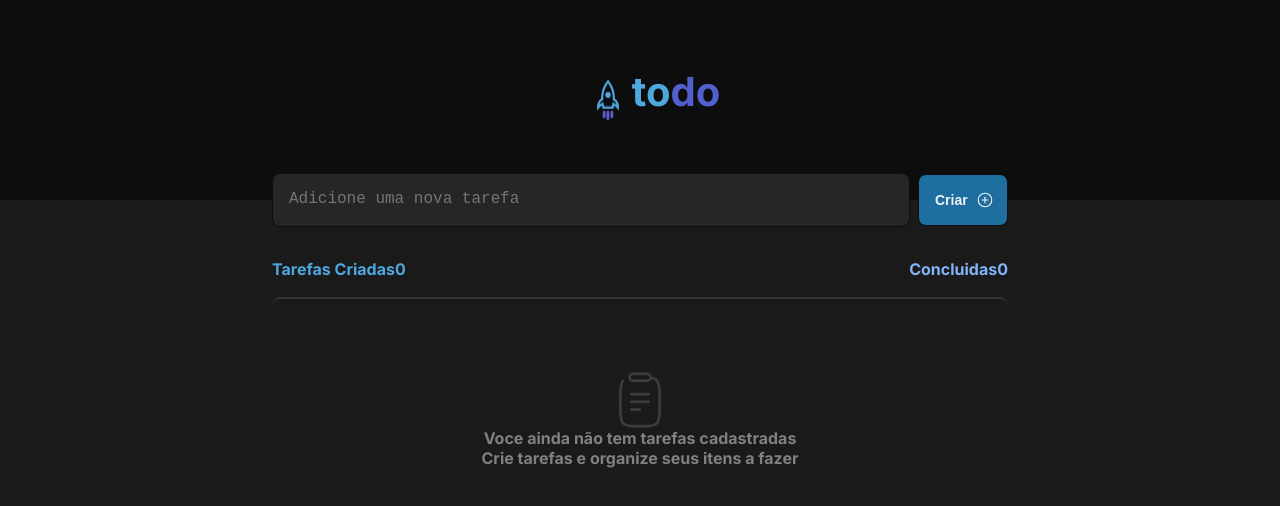
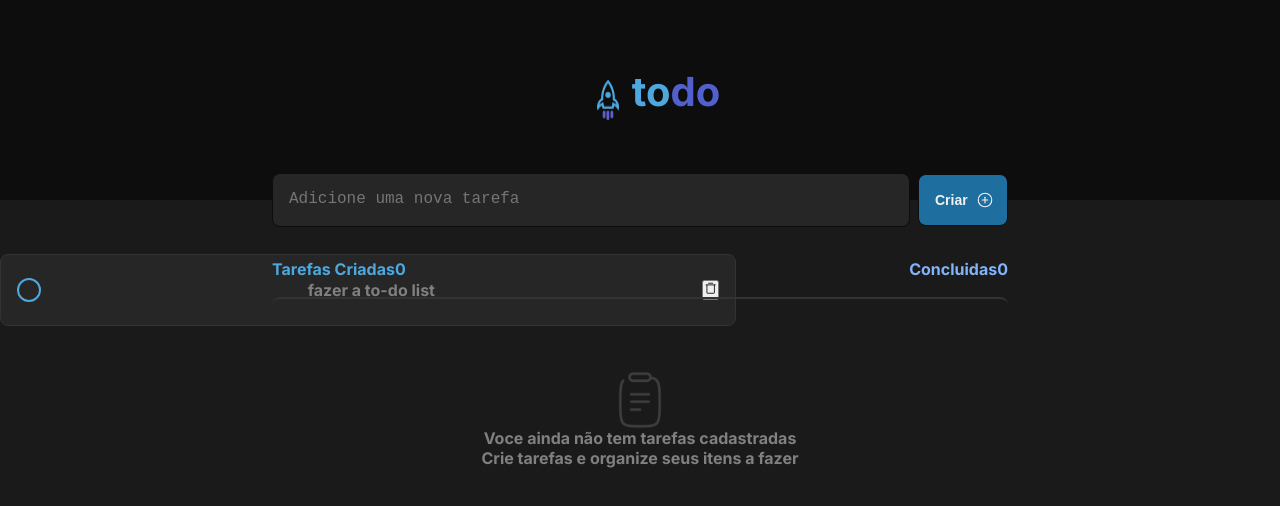
Before and after one commit to ithauront/ToDoList, a React (Vite) app: page / in a window 1280 px wide. Shown: the top 506 px of the page. Built offline with nearby package versions, Linux system fonts and the light colour scheme.

Commit message:
checkbox
checkbox add and styled

```diff
--- a/src/components/tasks.module.css
+++ b/src/components/tasks.module.css
@@ -56,3 +56,54 @@
 .empty p strong {
     font-weight: 700;
 }
+
+.aside {
+    gap: 0.75rem;
+}
+
+.list {
+    width: 46rem;
+    height: 4.5rem;
+    padding: 1rem;
+    border-radius: 8px;
+
+    background: var(--gray-500);
+    border: 1px solid var(--gray-400);
+
+    display: flex;
+    justify-content: space-between;
+    align-items: center;
+
+}
+
+.checkbox {
+    width: 1.5rem;
+    height: 1.5rem;
+    border-radius: 50%;
+    border: 2px solid var(--blue);
+    appearance: none;
+    cursor: pointer;
+    background-color: transparent;
+  }
+
+  .checkbox:hover{
+    border: 2px solid var(--blue-dark);
+  }
+
+  .checkbox:checked {
+    background-color: var(--purple-dark);
+    border: 2px solid var(--purple-dark);
+  }
+
+  .checkbox:checked::after {
+        content: "\2713";
+        color: var(--gray-100);
+        display: inline-block;
+        margin-left: 5px;
+  }
+
+  .checkbox:checked:hover {
+    background-color: var(--purple);
+    border: 2px solid var(--purple);
+
+  }
--- a/src/components/tasks.tsx
+++ b/src/components/tasks.tsx
@@ -1,5 +1,7 @@
 import styles from './tasks.module.css'
 import Clipboard from '../assets/Clipboard.png'
+import { TrashSimple } from 'phosphor-react'
+
 export function Tasks(){
     return(
         <div className={styles.tasks}>
@@ -11,7 +13,6 @@ export function Tasks(){
                  <p>Concluidas</p> <span>0</span>
             </div>
         </header>
-
         <main className={styles.empty}>
 
             <img className={styles.clipboard} src={Clipboard} alt="Clipboard" />
@@ -19,6 +20,15 @@ export function Tasks(){
             <p>Crie tarefas e organize seus itens a fazer</p>
 
         </main>
+        <aside >
+
+            <div className={styles.list}>
+                <input className={styles.checkbox} type="checkbox" />
+                <p>fazer a to-do list</p>
+                <button type='submit'><TrashSimple /></button>
+            </div>
+
+        </aside>
         </div>
     )
 }//colocar uma função dentro do main que diz que if tarefas criadas == 0 return renderizar o main que fizemos, els renderizar as tarefas criadas.
```
Also changed, not shown: 1 other file (tests, documents, lock files or other folders).
